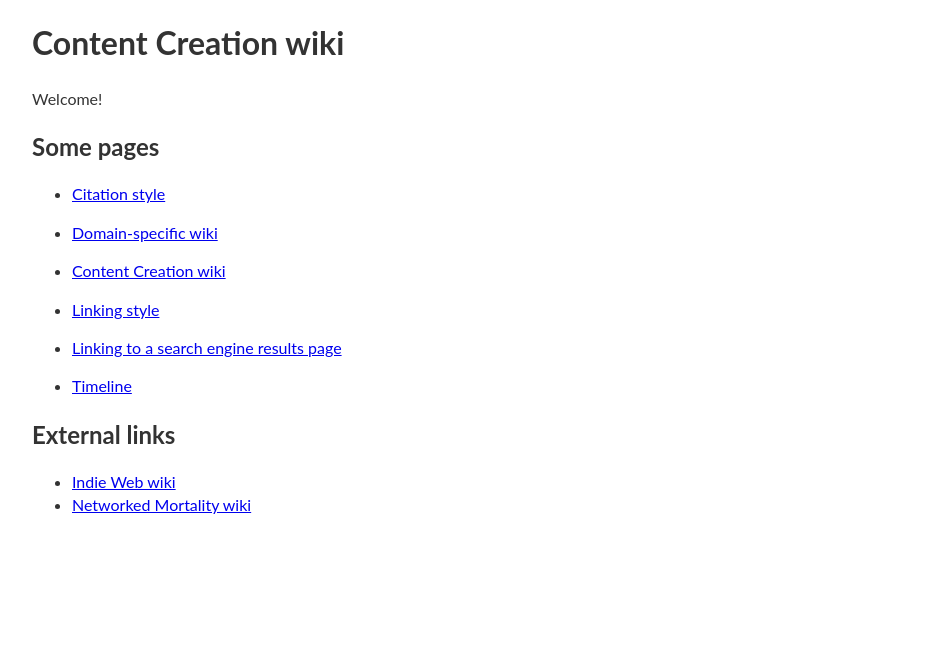
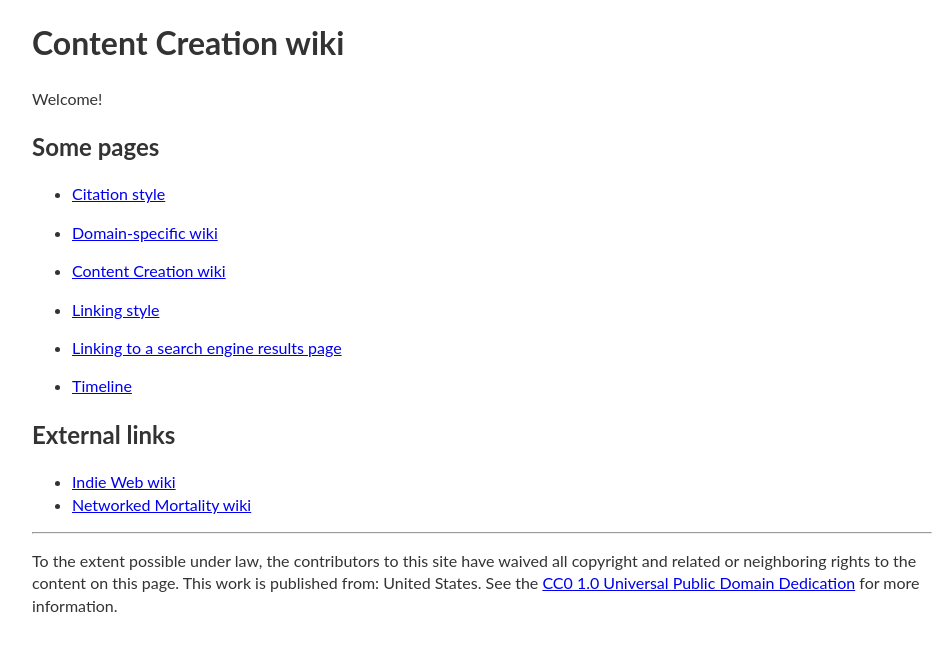
Before and after one commit to riceissa/contentcreation, a Jekyll site: the page built from index.md, in a window 1280 px wide. Shown: the top 651 px of the page, without its empty margins (158-1108 px from the left). Built offline with Jekyll 4.4.1, drawn with Linux system fonts in a browser that asks for light colours; comment, search, counter and statistics services are not loaded.

Commit message:
Add license text

```diff
--- a/_layouts/default.html
+++ b/_layouts/default.html
@@ -73,6 +73,17 @@
 
 {{ content }}
 
+<hr />
+  <p>
+    To the extent possible under law, the contributors to this site have waived
+    all copyright and related or neighboring rights to the content on this
+    page. This work is published from: United States.
+    See the
+    <a href="https://creativecommons.org/publicdomain/zero/1.0/">CC0
+      1.0 Universal Public Domain Dedication</a>
+    for more information.
+  </p>
+
     <script src="/assets/javascript/anchor-js/anchor.min.js"></script>
     <script>anchors.add();</script>
   </body>
```
